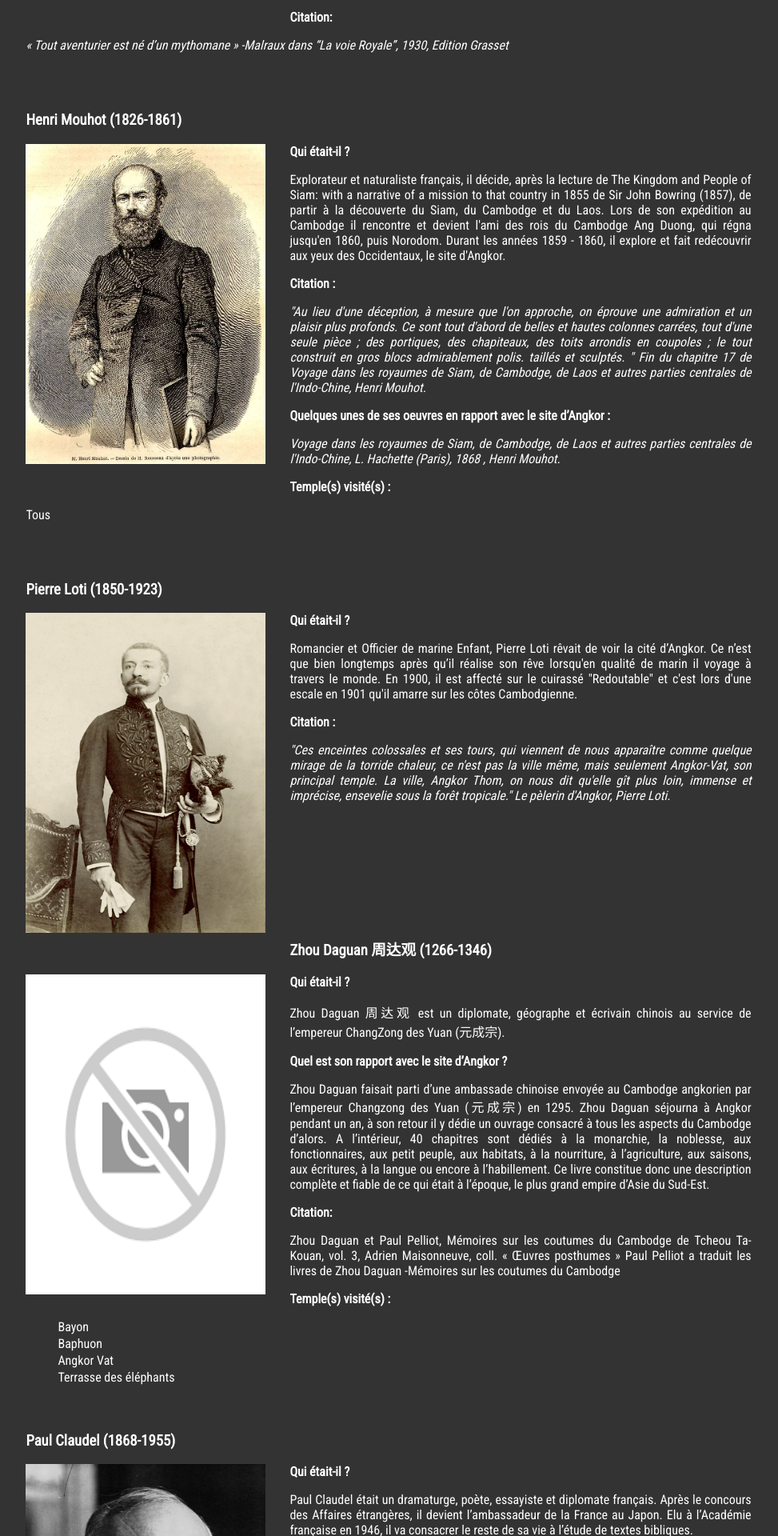
After one commit to Armadindon/Angkor-UPEM, a PHP site: page /pages/voyageur/eng/voyageurs_eng.html in a window 1280 px wide. The commit adds this page. Shown: the part 1550-3470 px from the top of the page at 80% size, without its empty margins (174-1147 px from the left). Run offline with PHP 8.4, Linux system fonts and the light colour scheme.

Commit message:
debut anglais

```diff
--- a/CSS/styles.css
+++ b/CSS/styles.css
@@ -164,6 +164,10 @@ hr {
 }
 
 @media (max-width: 800px){
+  .Contenu {
+    margin-left: 0;
+    margin-right: 0;
+  }
   nav{
     position:relative;
   }
@@ -180,6 +184,6 @@ header {
 }
 
 .Contenu {
-  margin-left: 20%;
-  margin-right:20%;
+  margin-left: 10%;
+  margin-right:10%;
 }
--- a/pages/autour/eng/visiter_eng.html
+++ b/pages/autour/eng/visiter_eng.html
@@ -51,9 +51,9 @@
   <div class="Contenu">
 
     <h2>What to visit </h2>
-    <p>Le pays cambodgien regorge de choses à visiter</p>
-    <p>Voici une liste de choses à faire au Cambodge</p>
-    <h3>Sbek Thom, a Khmer shadow theatre</h3>
+    <p>The Cambodgian is overflowing of places to visit. </p>
+    <p>Here is a list of things to do in Cambodgia.</p>
+    <h3>Sbek Thom, a Khmer shadow theater</h3>
     <p>Inscrit en 2008 sur la liste représentative du patrimoine immatériel de l’humanité, ce théâtre Khmer met en scène des marionnettes non articulé,  faites en cuir ciselé, pouvant parfois atteindre la taille de 2m de haut. Datant de la période pré-angkorienne et considéré comme un art sacré, ces représentations de marionnette, était autrefois dédiées aux divinités, et elle n’étaient données que trois ou quatre fois par an. Après la chute d’Angkor au quinzième siècle, le théâtre d’ombres a dépassé le cadre rituel pour devenir une forme artistique, sans toutefois perdre sa dimension cérémonielle.
       Les représentations ont généralement lieu la nuit, en plein air, aux abords d’une rizière ou d’une pagode. Un drap blanc est tendu entre deux hauts mâts de bambou devant des projecteurs. Les silhouettes des marionnettes sont projetées en ombre chinoise sur cet écran blanc. Le manipulateur lui donne vie en effectuant des pas de danse et, un orchestre et deux narrateurs accompagnent l’action dramatique. Elles peuvent s’étaler sur plusieurs nuits consécutives et nécessiter jusqu’à 160 marionnettes pour un même spectacle.
     </p>
--- /dev/null
+++ b/pages/voyageur/eng/voyageurs_eng.html
@@ -0,0 +1,253 @@
+<!DOCTYPE html>
+<html lang="en" dir="ltr">
+<head>
+  <meta name='viewport' content='initial-scale=1,maximum-scale=1,user-scalable=no' />
+
+  <link href="https://fonts.googleapis.com/css?family=Roboto+Condensed" rel="stylesheet">
+  <link rel="stylesheet" href="../../../CSS/styles.css">
+  <link rel="stylesheet" href="../../../CSS/voyageurs.css">
+  <meta charset="utf-8">
+  <title>National Site of Angkor</title>
+</head>
+<body>
+
+  <header>
+    <nav class="main-navigation">
+    <ul class="menu">
+      <li class="menu-item-has-children" id="lang-button"><a href="#"> <img src="../../../CSS/Images/drapeaux/language.png" alt=""></a>
+            <ul class="sub-menu" id="language">
+              <li><a href="../voyageurs.html"> <img src="../../../CSS/Images/drapeaux/flag-fr.png" alt=""> </a></li>
+              <li><a href="#"><img src="../../../CSS/Images/drapeaux/flag-gb.png" alt=""></a></li>
+            </ul>
+          </li>
+
+      <!-- La page actuelle a son lien désactivé -->
+      <li><a href="../../../index_eng.html">Home</a></li>
+      <li class="menu-item-has-children"><a href="#">About Angkor <img src="../../../CSS/Images/logo/chevron_down.png"  class="chevron"></a><ul class="sub-menu"> <!-- le premier lien n'emmène nulle part , il est donc inactif -->
+        <!-- la sous liste imbriquée réprésente les sous onglets , ils sont cachés et apparaissent lorsque le curseur passe par dessus le premier lien -->
+          <li><a href="../../Infos/eng/frise_eng.html">Historical timeline</a></li>
+          <li><a href="../../Infos/eng/systemehydro_eng.html"> Hydrolic system</a></li>
+        <li><a href="../../Infos/eng/monuments_eng.html">Monuments</a></li>
+        </ul></li>
+      <li class="menu-item-has-children"><a href="#">Useful Info <img src="../../../CSS/Images/logo/chevron_down.png"  class="chevron"></a>
+        <ul class="sub-menu">
+          <li><a href="../../infospratique/eng/infogenerale_eng.html">General Info</a></li>
+          <li><a href="../../infospratique/eng/horaires_eng.html">Schedules of affluence</a></li>
+        </ul>
+      </li>
+      <li><a href="#">Itineraries</a></li>
+      <li class="menu-item-has-children"><a href="#">Around Angkor <img src="../../../CSS/Images/logo/chevron_down.png"  class="chevron"></a>
+        <ul class="sub-menu">
+          <li><a href="../../autour/eng/culture_eng.html">Culture</a></li>
+          <li><a href="../../autour/eng/visiter_eng.html">What to visit <div id="Ptit">aaaaaaa</div></a></li>
+        </ul>
+      </li>
+      <li><a href="../../apropos/eng/apropos_eng.html">About us</a></li>
+    </ul>
+</nav> <!-- Fin de la barre de navigation -->
+
+</header>
+<div class="Contenu">
+  <h2>Voyageurs  célèbre</h2>
+    <p>Cette partie a pour but de donner une liste non exhaustif de personnages connus ayant visité Angkor durant leur existence.</p>
+    <ul>
+      <li><a href="#louis">Louis Delaporte</a></li>
+      <li><a href="#andre">André Malraux</a></li>
+      <li><a href="#loti">Pierre Loti</a></li>
+      <li><a href="#daguan">Zhou Daguan</a></li>
+      <li><a href="#claudel">Paul Claudel</a></li>
+      <li><a href="#fournereau">Lucien Fournereau</a></li>
+    <br>
+    <br>
+    <div id="louis">
+
+    <h3>Louis Delaporte (1842-1925)</h3>
+    <img src="../../CSS/Images/voyageurs/louis.jpg" class="img">
+    <p class="gras">Who was he ?</p>
+<p>French explorer of the 19th century, it was very young that he decided to become a sailor. To make this aspiration a reality, he joined the Naval School in Brest in 1858. Appointed midshipman two years later, he embarked on his first expedition to Mexico.</p>
+
+<p class="gras">Why is he related to Angkor?</p>
+<p>Recruited in 1866 for the French Expedition in the Mekong (mission to explore and search for the sources of the river), it was on this occasion that he discovered the Angkor site.
+The discovery of these forgotten ruins deeply upset Delaporte and he decided to dedicate his life to making this civilization known, which he compared to the greatness of the ancient Egyptian civilization.
+Having become passionate about Angkor since his exhibition in Cambodia, he brought back a large variety of objects of the Khmer empire from his various expeditions (1866 to 1882).
+At the end of his career, as he could no longer go on expeditions, he devoted his time to the Khmer Museum in Compiègne, where he worked as a curator.
+</p>
+
+<p class="gras">Quote :</p>
+
+<p class="italic">"I could not contemplate these monuments... without feeling the strong desire to make them known to Europe and to enrich our museums with a collection of Khmer antiquities whose place belong next to those of Egypt and Assyria."
+Voyage au Cambodge, Paris, 1880, Éditions Delagrave.</p>
+<br><br>
+<p class="gras">Some of his works related to the Angkor site :</p>
+<ul>
+<li>Voyage d'exploration en Indo-Chine, Paris 1873, avec Francis Garnier.</li>
+<li>Voyage au Cambodge, Paris, 1880, Éditions Delagrave [archive]. Livre réédité en 1999 par les éditions Maisonneuve et Larose</li>
+<li>Les monuments du Cambodge, Paris 1924 (2 vol.).</li>
+</ul>
+<b>Temple(s) visité(s) :</b>
+<ul>
+<li>Banteay Srei</li>
+</ul>
+</div>
+<br>
+<br>
+
+<div id="andre">
+<h3>André Malraux (1901-1976)</h3>
+<img src="../../CSS/Images/voyageurs/malraux.jpg" class="img">
+<p class="gras">Who was he ?</p>
+
+<p>Writer, politician and adventurer, he is considered as one of the greatest consciences of the 20th century.</p>
+
+<p class="gras">Why is he related to Angkor?</p>
+
+<p>Le 13 octobre 1923, André Malraux part à Siem Reap en compagnie de son épouse, Clara Malraux. Néanmoins, ce n’était pas pour une simple touriste mais pour y voler des bas-reliefs sur le site d’Angkor et les revendre en Occident pour combler ses manques d’argent. Arrivé sur place, Malraux et son équipe d’expédition y détachent près d’une tonne de pierres sculptées et quatre grands morceaux de bas-reliefs. De retour à Angkor, ils sont dénoncé à la police qui les condamnent à  3 ans de prison ferme.  Sa peine sera ensuite réduite à 1 an et 8 mois de prison avec sursis.</p>
+
+
+<p class="gras">Quelques unes de ses oeuvres en rapport avec le site d’Angkor :</p>
+<ul>
+<li>La voie Royale, 1930, Edition Grasset</li>
+</ul>
+
+
+
+<p class="gras">Temple(s) visité(s) :</p>
+Tous
+
+<p class="gras">Citation:</p>
+
+<p class="italic">« Tout aventurier est né d’un mythomane »
+-Malraux dans “La voie Royale”, 1930, Edition Grasset</p>
+
+  </div>
+  <br>
+  <br>
+  <div id="mouhot">
+    <h3>Henri Mouhot (1826-1861)</h3>
+    <img src="../../CSS/Images/voyageurs/mouhot.jpg" class="img">
+    <p class="gras">Qui était-il ?</p>
+
+<p>Explorateur et naturaliste français, il décide, après la lecture de The Kingdom and People of Siam: with a narrative of a mission to that country in 1855 de Sir John Bowring (1857), de partir à la découverte du Siam, du Cambodge et du Laos. Lors de son expédition au Cambodge il rencontre et devient l'ami des rois du Cambodge Ang Duong, qui régna jusqu'en 1860, puis Norodom.
+Durant les années 1859 - 1860, il explore et fait redécouvrir aux yeux des Occidentaux, le site d'Angkor.<p>
+
+
+<p class="gras">Citation : </p>
+
+<p class="italic">"Au lieu d'une déception, à mesure que l'on approche, on éprouve une admiration et un plaisir plus profonds. Ce sont tout d'abord de belles et hautes colonnes carrées, tout d'une seule pièce ; des portiques, des chapiteaux, des toits arrondis en coupoles ; le tout construit en gros blocs admirablement polis. taillés et sculptés. "
+Fin du chapitre 17 de Voyage dans les royaumes de Siam, de Cambodge, de Laos et autres parties centrales de l'Indo-Chine, Henri Mouhot.</p>
+
+
+<p class="gras">Quelques unes de ses oeuvres en rapport avec le site d’Angkor :</p>
+
+<p class="italic">Voyage dans les royaumes de Siam, de Cambodge, de Laos et autres parties centrales de l'Indo-Chine, L. Hachette (Paris), 1868 , Henri Mouhot.</p>
+
+
+<p class="gras">Temple(s) visité(s) :</p>
+<p>Tous</p>
+</div>
+<br>
+<br>
+<div id="loti">
+  <h3>Pierre Loti (1850-1923)</h3>
+  <img src="../../CSS/Images/voyageurs/loti.jpg" class="img">
+  <p class="gras">Qui était-il ?</p>
+
+<p>Romancier et Officier de marine
+
+Enfant, Pierre Loti rêvait de voir la cité d’Angkor. Ce n’est que bien longtemps après qu’il réalise son rêve lorsqu'en qualité de marin il voyage à travers le monde. En 1900, il est affecté sur le cuirassé "Redoutable" et c'est lors d'une escale en 1901 qu'il amarre sur les côtes Cambodgienne.
+</p>
+<p class="gras">Citation :</p>
+<p class="italic">"Ces enceintes colossales et ses tours, qui viennent de nous apparaître comme quelque mirage de la torride chaleur, ce n'est pas la ville même, mais seulement Angkor-Vat, son principal temple. La ville, Angkor Thom, on nous dit qu'elle gît plus loin, immense et imprécise, ensevelie sous la forêt tropicale."
+Le pèlerin d'Angkor, Pierre Loti. </p>
+
+</div>
+
+<br>
+<br>
+<br>
+<br>
+<br>
+<br>
+<br>
+<div id="daguan">
+  <h3>Zhou Daguan 周达观 (1266-1346)</h3>
+  <img src="../../CSS/Images/voyageurs/daguan.png" class="img">
+  <p class="gras">Qui était-il ?</p>
+<p>Zhou Daguan 周达观 est un diplomate, géographe et écrivain chinois au service de l’empereur ChangZong des Yuan (元成宗).</p>
+
+<p class="gras">Quel est son rapport avec le site d’Angkor ?</p>
+<p>Zhou Daguan faisait parti d’une ambassade chinoise envoyée au Cambodge angkorien par l’empereur Changzong des Yuan (元成宗) en 1295.  Zhou Daguan  séjourna à Angkor pendant un an, à son retour il y dédie un ouvrage  consacré à tous les aspects du Cambodge d’alors. A l’intérieur, 40 chapitres sont dédiés à  la monarchie, la noblesse, aux fonctionnaires, aux petit peuple, aux  habitats,  à la nourriture, à l’agriculture, aux  saisons, aux écritures, à la langue ou encore à l’habillement. Ce livre constitue donc  une description complète et fiable de ce qui était à l’époque, le plus grand empire d’Asie du Sud-Est.</p>
+
+<p class="gras">Citation:</p>
+<p>Zhou Daguan et Paul Pelliot, Mémoires sur les coutumes du Cambodge de Tcheou Ta-Kouan, vol. 3, Adrien Maisonneuve, coll. « Œuvres posthumes »
+Paul Pelliot a traduit les livres de Zhou Daguan -Mémoires sur les coutumes du Cambodge</p>
+
+<p class="gras">Temple(s) visité(s) :</p>
+<ul>
+<li>Bayon</li>
+<li>Baphuon</li>
+<li>Angkor Vat</li>
+<li>Terrasse des éléphants</li>
+</ul>
+</div>
+
+<br>
+<br>
+<div id="claudel">
+<h3>Paul Claudel (1868-1955)</h3>
+<img src="../../CSS/Images/voyageurs/claudel.jpg" class="img">
+<p class="gras">Qui était-il ?</p>
+<p>Paul Claudel était un dramaturge, poète, essayiste et diplomate français. Après le concours des Affaires étrangères, il devient l’ambassadeur de la France au Japon. Elu à l’Académie française en 1946, il va consacrer le reste de sa vie à l’étude de  textes bibliques.  </p>
+
+<p class="gras">Quel est son rapport avec le site d’Angkor ?</p>
+
+<p>En route pour le Japon, il passe par le Cambodge et plus précisément par Angkor. Dans son journal, il fait part de son ressenti vis à vis des temples. Pour lui, le mal jaillit de partout à Angkor, les cinq tours d’Angkor Vat sont comparées à des ananas blasphématoires.
+</p>
+</p class="gras">Citation:
+<p class="italic">" Angkor est bien un des endroits les plus maudits, les plus maléfiques que je connaisse. J'en étais revenu malade et la relation que j'avais faite de mon voyage a péri dans un incendie. "
+(Cahier V, 1925)</p>
+
+<p class="gras">Quelques unes de ses oeuvres en rapport avec le site d’Angkor :</p>
+<p>Journal, Cahier IV, octobre 1921</p>
+
+
+
+<p class="gras">Temple(s) visité(s) :</p>
+<ul>
+<li>Ta Prohm</li>
+<li>Ta Keo</li>
+<li>La porte de la Victoire</li>
+<li>le Bayon</li>
+<li>Angkor Vat</li>
+</ul>
+</div>
+
+<br>
+<br>
+
+<div id="fournereau">
+<h3>Lucien Fournereau (1846-1906)</h3>
+<img src="../../CSS/Images/voyageurs/daguan.png" class="img">
+<p class="gras">Qui était-il ?</p>
+<p>Michel Louis Lucien Fournereau est un explorateur et archéologue français, de 1886 à 1888 il est chargé de plusieurs expéditions archéologiques en Indochine.
+</p>
+<p class="gras">Quel est son rapport avec le site d’Angkor ?</p>
+<p>Lors de son expédition en Indochine, il se spécialise dans le secteur de Siem Reap et étudie en détail l’ancienne ville d’Angkor Thom. Il prend aussi de nombreuses photographies du site et établit des moulages de sculptures destinés au Musée du Trocadéro.
+</p>
+<p class="gras">Quelques unes de ses oeuvres en rapport avec le site d’Angkor :</p>
+<ul>
+<li>Les Ruines khmères du Cambodge siamois, Bulletin de la Société de géographie, vol.II, 1889, p. 242</li>
+<li>Les Ruines d'Angkor, étude artistique et historique, 1890</li>
+<li>Les Ruines Khmères, Cambodge et Siam, 1890</li>
+<li>Bangkok, Le Tour du monde, vol.II, 1894, p. 349-397</li>
+<li>Le Siam ancien, archéologie, épigraphie, géographie, 2 vol, Annales du Musée Guimet XXVII et XXXI, 1895-1908</li>
+</ul>
+
+<p class="gras">Temple(s) visité(s) :</p>
+<p>Tous</p>
+
+
+
+</div>
+</body>
+</html>
```
